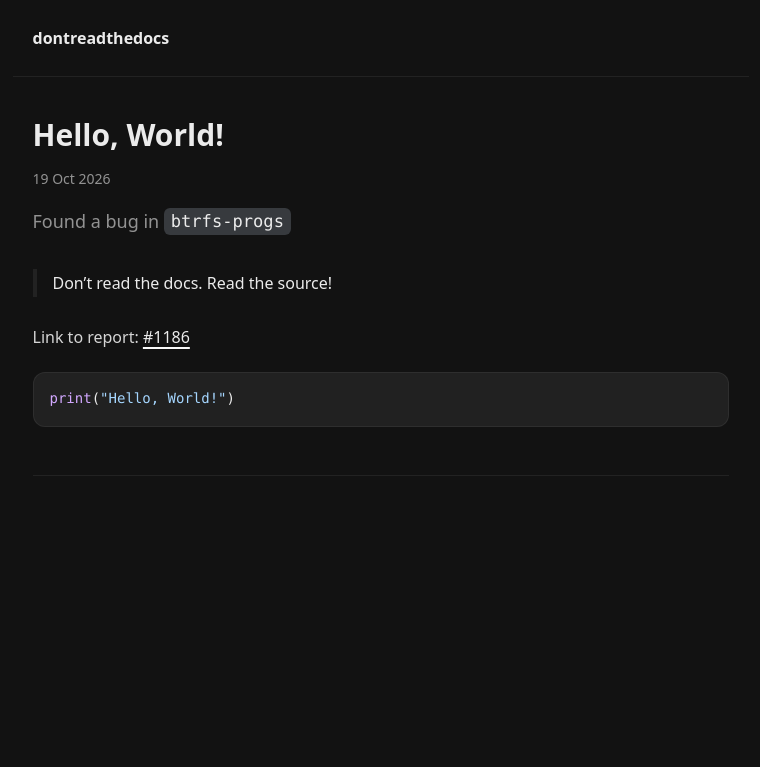
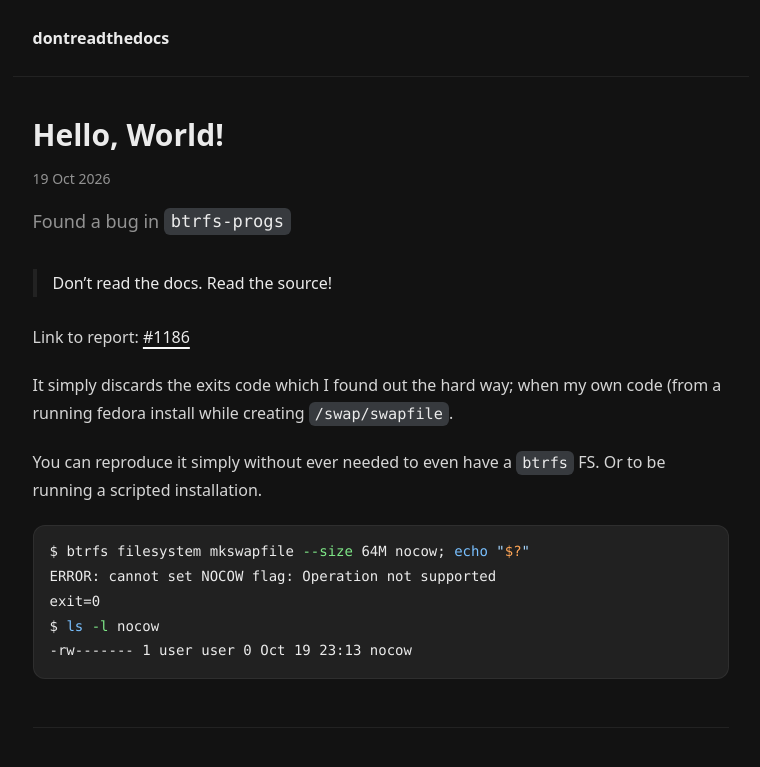
Before and after one commit to h8d13/dontreadthedocs, a Jekyll site: the page built from _posts/2026-10-19-hello.md, in a window 1280 px wide. Shown: the top 767 px of the page, without its empty margins (252-1012 px from the left). Built offline with Jekyll 4.4.1, drawn with Linux system fonts in a browser that asks for light colours.

Commit message:
aya
Signed-off-by: h8d13 <hadean-eon-dev@proton.me>

````diff
--- a/_posts/2026-10-19-hello.md
+++ b/_posts/2026-10-19-hello.md
@@ -7,7 +7,18 @@ description: Found a bug in `btrfs-progs`
 
 Link to report: [#1186](https://github.com/kdave/btrfs-progs/issues/1186)
 
-```python
-print("Hello, World!")
+It simply discards the exits code which I found out the hard way; when
+my own code (from a running fedora install while creating `/swap/swapfile`.
+
+You can reproduce it simply without ever needed to even have a `btrfs` FS.
+Or to be running a scripted installation.
+
+```console
+$ btrfs filesystem mkswapfile --size 64M nocow; echo "$?"
+ERROR: cannot set NOCOW flag: Operation not supported
+exit=0
+$ ls -l nocow
+-rw------- 1 user user 0 Oct 19 23:13 nocow
 ```
+
 ---
````
